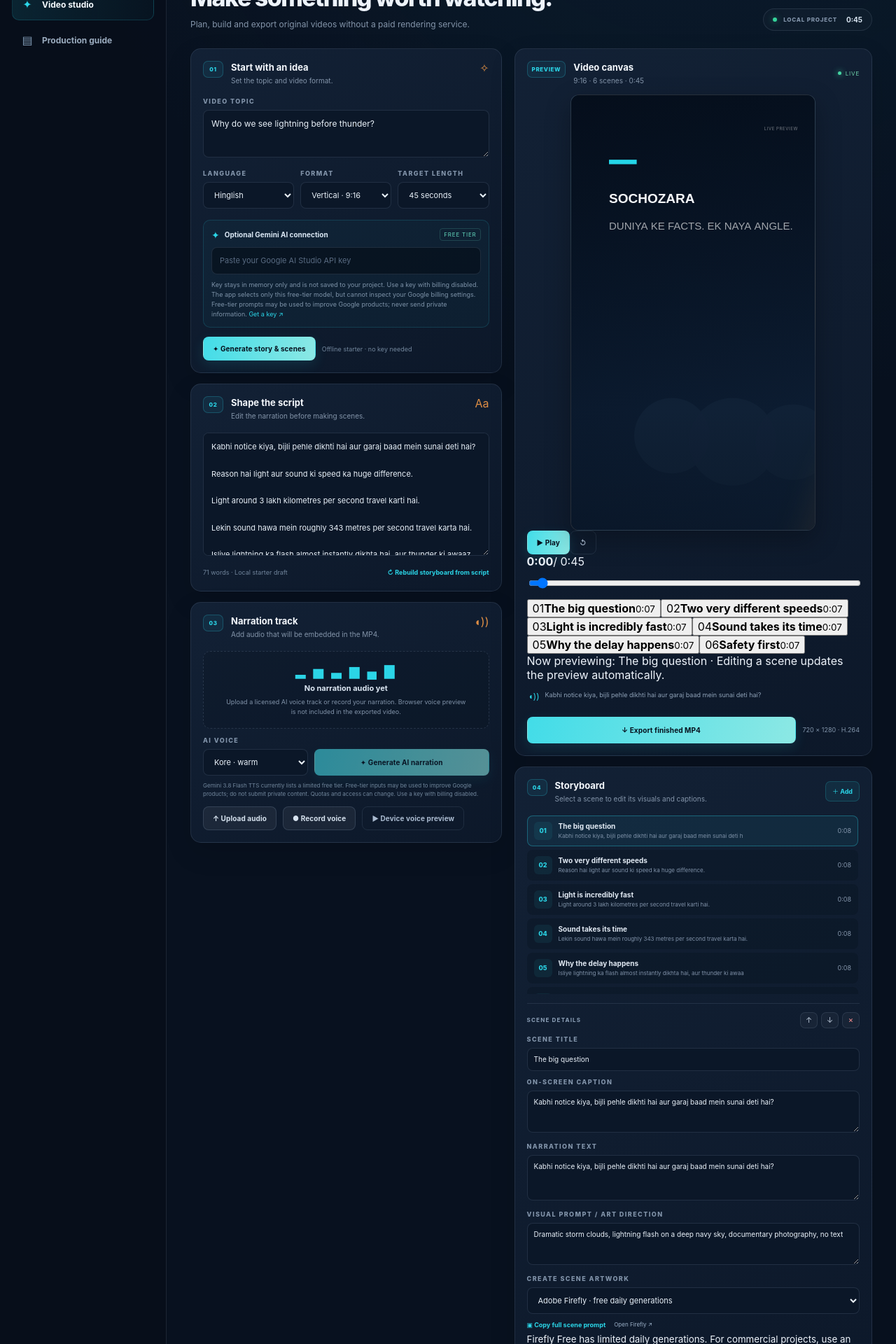
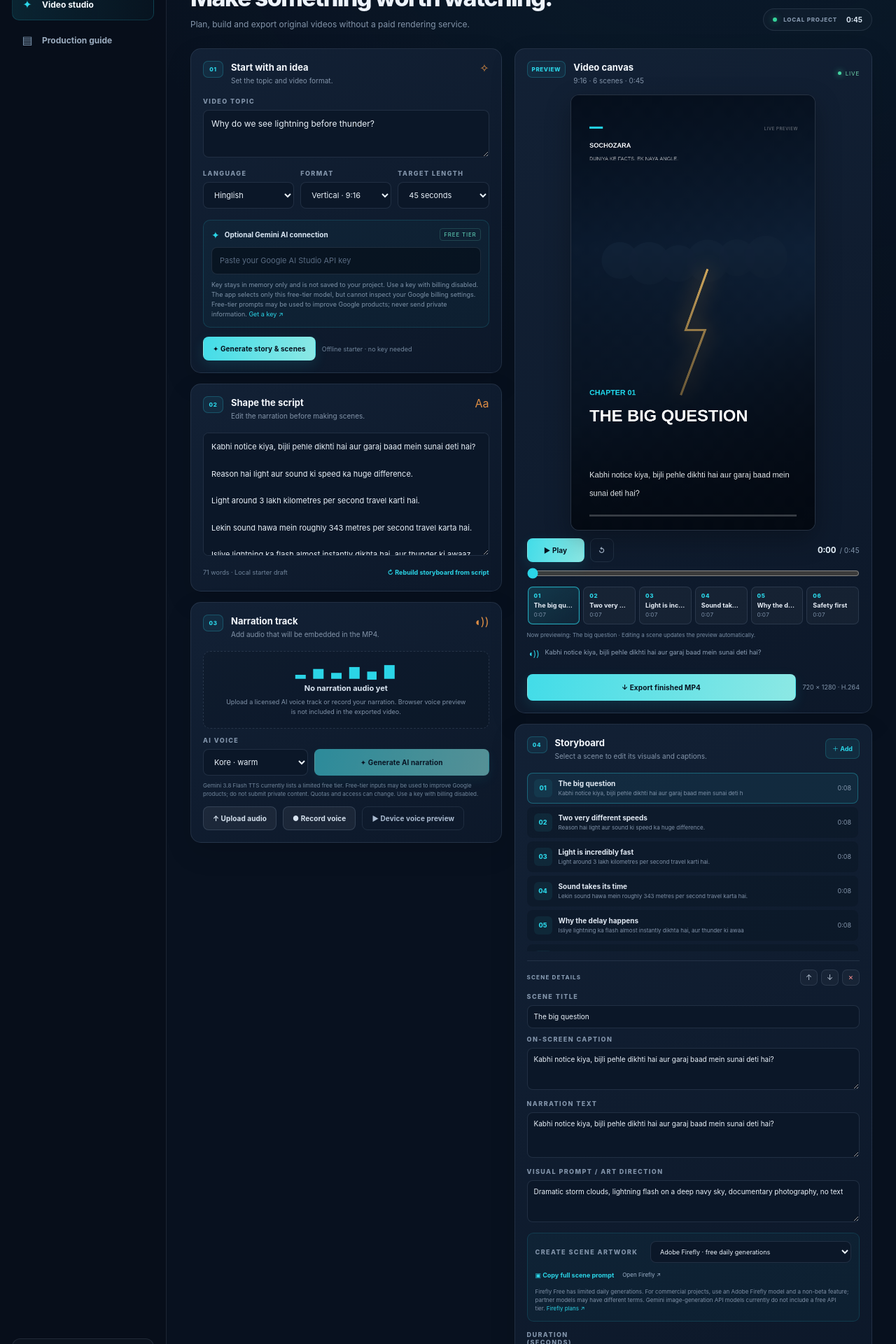
Before and after one commit to narayananagapuri25/VideoMaker, a React (Vite) app: page / in a window 1280 px wide. Shown: the part 140-2060 px from the top of the page at 70% size. Built offline with nearby package versions, Linux system fonts and the light colour scheme.

Commit message:
style: add playback timeline and scene artwork controls

```diff
--- a/src/styles.css
+++ b/src/styles.css
@@ -227,3 +227,53 @@ select { appearance: auto; }
 .prompt-actions { display: flex; flex-wrap: wrap; gap: 12px; align-items: center; margin-top: 6px; }
 .prompt-actions a { color: #9bb0c7; text-decoration: none; font-size: 8px; }
 .prompt-actions a:hover { color: var(--cyan); text-decoration: underline; }
+
+/* Playback timeline */
+.canvas-stage {
+  width: min(100%, 350px);
+  aspect-ratio: 9 / 16;
+  margin: 0 auto;
+  overflow: hidden;
+  position: relative;
+  border-radius: 12px;
+  border: 1px solid rgba(255,255,255,.13);
+  background: #071426;
+  box-shadow: 0 13px 36px rgba(0,0,0,.28);
+}
+.canvas-stage.landscape { width: 100%; aspect-ratio: 16 / 9; }
+.canvas-stage canvas { display: block; width: 100%; height: 100%; }
+.timeline-controls { display: flex; align-items: center; gap: 8px; margin-top: 11px; }
+.timeline-play { min-width: 82px; }
+.timeline-reset { width: 34px; padding-inline: 0; }
+.timeline-time { margin-left: auto; display: flex; gap: 5px; align-items: baseline; color: #8194aa; font-size: 10px; font-variant-numeric: tabular-nums; }
+.timeline-time strong { color: #e6f2fa; font-size: 12px; }
+.timeline-scrubber { display: block; width: 100%; height: 18px; padding: 0; margin: 7px 0 9px; accent-color: #2bd5e7; cursor: pointer; background: transparent; border: 0; box-shadow: none; }
+.timeline-scrubber:focus { box-shadow: none; }
+.timeline-ruler { display: flex; align-items: stretch; gap: 5px; width: 100%; overflow-x: auto; padding: 1px 1px 7px; scrollbar-width: thin; }
+.timeline-segment { min-width: 72px; min-height: 54px; display: flex; flex-direction: column; justify-content: center; align-items: flex-start; gap: 3px; padding: 6px 8px; border: 1px solid rgba(143,166,194,.17); border-radius: 7px; background: rgba(255,255,255,.035); color: #a9bacd; text-align: left; overflow: hidden; }
+.timeline-segment:hover { border-color: rgba(43,213,231,.4); background: rgba(43,213,231,.055); }
+.timeline-segment.active { border-color: rgba(43,213,231,.72); background: linear-gradient(145deg,rgba(43,213,231,.16),rgba(43,213,231,.055)); box-shadow: inset 0 0 0 1px rgba(43,213,231,.09); }
+.timeline-segment > span { color: var(--cyan); font-size: 8px; font-weight: 850; letter-spacing: .1em; }
+.timeline-segment strong { max-width: 100%; color: #e6edf6; font-size: 9px; white-space: nowrap; overflow: hidden; text-overflow: ellipsis; }
+.timeline-segment small { color: #7d91a8; font-size: 8px; font-variant-numeric: tabular-nums; }
+.timeline-footnote { color: #788da4; font-size: 8px; line-height: 1.5; padding-top: 2px; }
+
+/* Per-scene artwork creation and rights tracking */
+.artwork-workflow { margin-top: 11px; padding: 11px; border-radius: 9px; border: 1px solid rgba(43,213,231,.15); background: rgba(43,213,231,.035); }
+.artwork-provider-row { display: grid; grid-template-columns: minmax(95px,.7fr) minmax(0,1.3fr); gap: 10px; align-items: center; }
+.artwork-provider-row .field-label { margin: 0; }
+.artwork-provider-row select { font-size: 9px; padding: 8px 9px; }
+.artwork-workflow .prompt-actions { margin-top: 8px; }
+.asset-rights-hint { display: block; color: #8092a8; font-size: 8px; line-height: 1.55; margin-top: 8px; }
+.asset-rights-hint a { color: var(--cyan); text-decoration: none; white-space: nowrap; }
+.asset-rights-hint a:hover { text-decoration: underline; }
+.asset-rights-box { margin-top: 10px; padding: 10px; border: 1px solid rgba(245,155,72,.2); border-radius: 8px; background: rgba(245,155,72,.045); }
+.asset-rights-box .field-label { margin-top: 0; }
+.asset-rights-box input:not([type="checkbox"]) { font-size: 9px; padding: 8px 9px; }
+.rights-confirm { display: flex; align-items: flex-start; gap: 8px; margin-top: 10px; color: #b9c7d6; font-size: 9px; line-height: 1.5; cursor: pointer; }
+.rights-confirm input { flex: 0 0 14px; width: 14px; height: 14px; margin: 1px 0 0; padding: 0; accent-color: #2bd5e7; }
+@media (max-width: 560px) {
+  .canvas-stage { width: min(100%, 300px); }
+  .artwork-provider-row { grid-template-columns: 1fr; gap: 6px; }
+  .timeline-segment { min-width: 82px; }
+}
```
